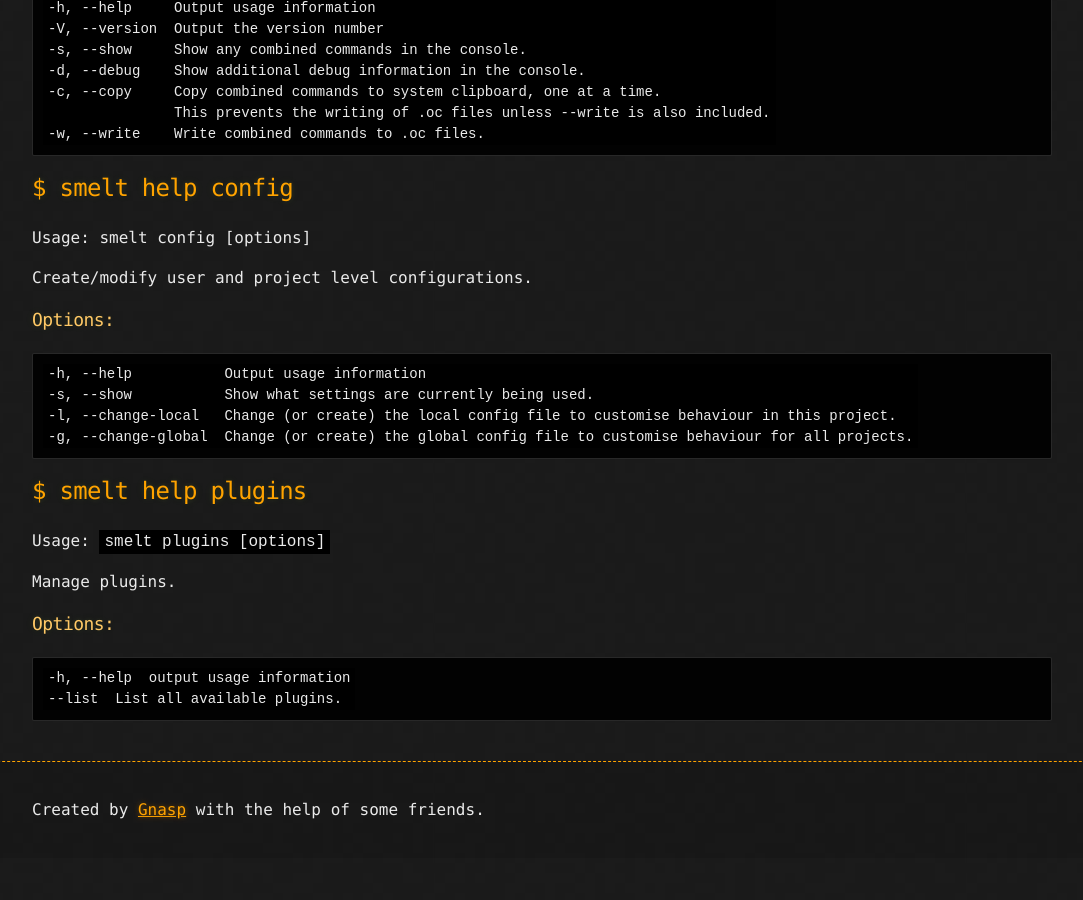
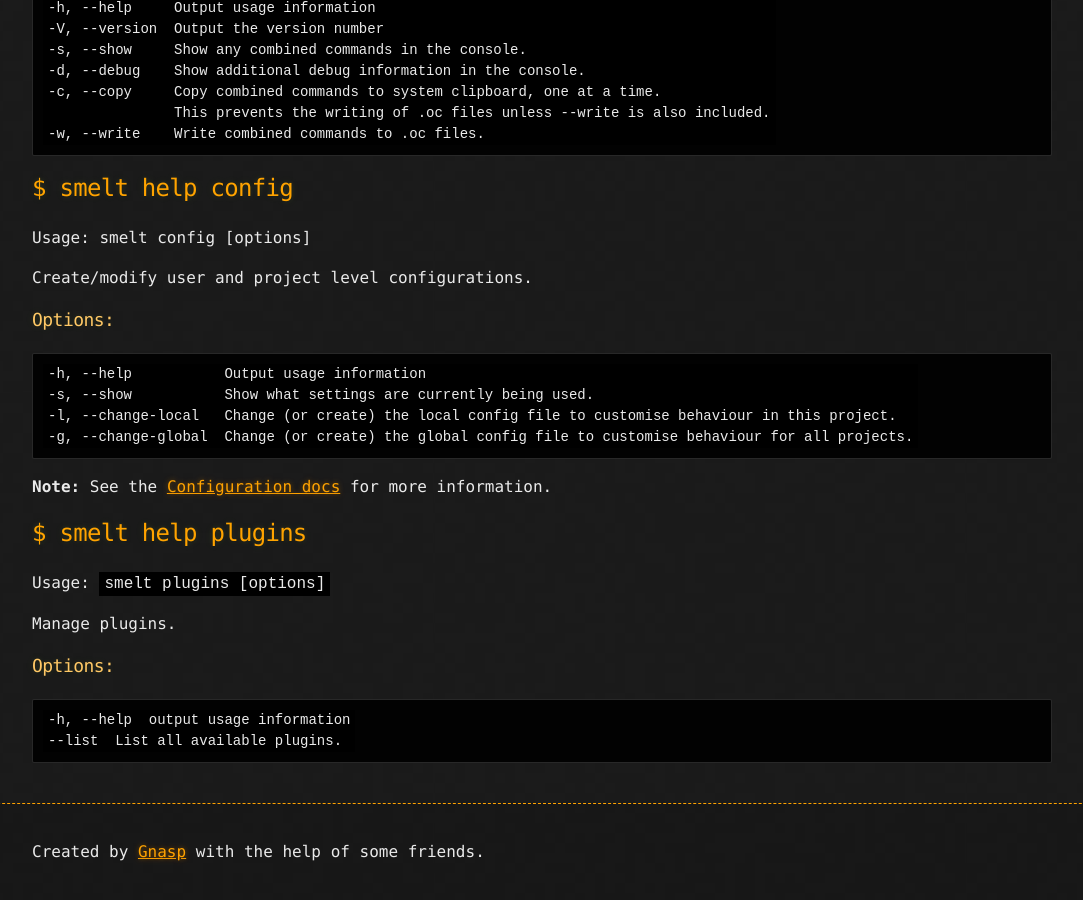
Before and after one commit to GnaspGames/Smelt, a Jekyll site: the page built from cli.md, in a window 1280 px wide and 900 px high, scrolled down 1204 px. Shown: the whole window, without its empty margins (98-1181 px from the left). Built offline with Jekyll 4.4.1, drawn with Linux system fonts in a browser that asks for light colours; before the commit the page ends 2062 px from its top, so only the background shows below that.

Commit message:
Link to configurations docs from cli docs

```diff
--- a/cli.md
+++ b/cli.md
@@ -64,6 +64,8 @@ Create/modify user and project level configurations.
     -l, --change-local   Change (or create) the local config file to customise behaviour in this project.
     -g, --change-global  Change (or create) the global config file to customise behaviour for all projects.
 
+**Note:** See the [Configuration docs](configuration.html) for more information.
+
 $ smelt help plugins
 --------------------
 
```
